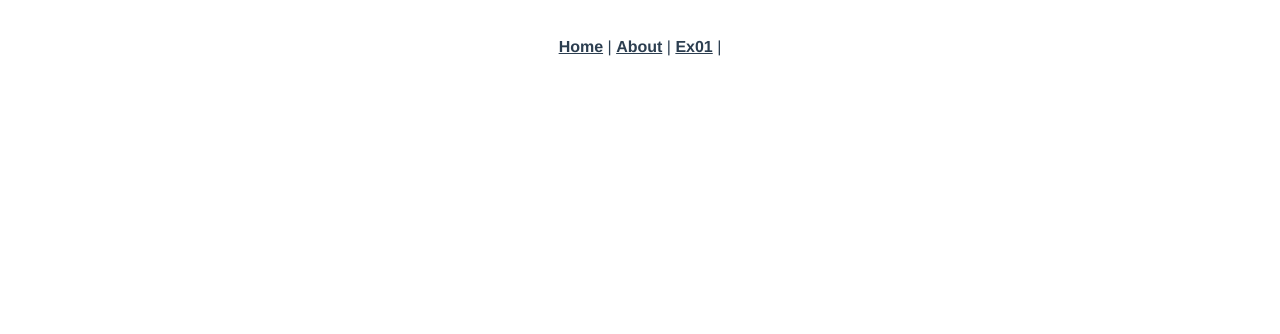
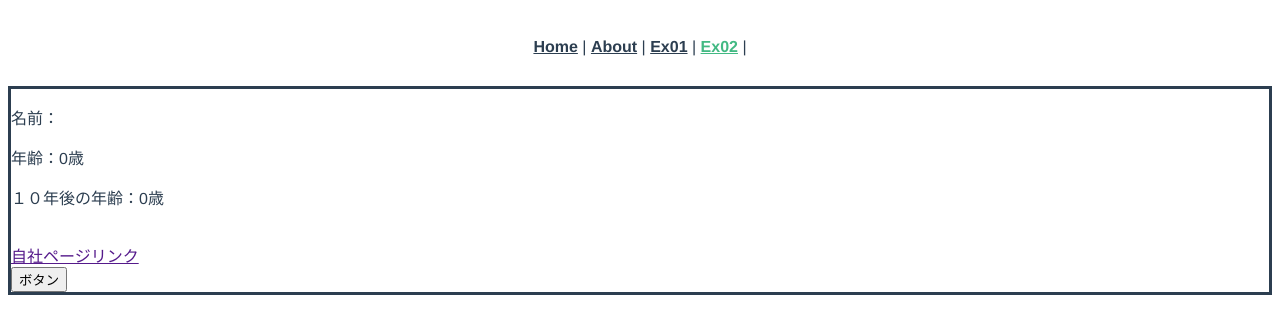
Before and after one commit to Mmy26/ex-vue-beginner, a Vue app: page /Ex02 in a window 1280 px wide. Shown: the top 334 px of the page. Built offline with nearby package versions, Linux system fonts and the light colour scheme.

Commit message:
演習２の実施

```diff
--- a/src/App.vue
+++ b/src/App.vue
@@ -4,6 +4,7 @@
       <router-link to="/">Home</router-link> |
       <router-link to="/about">About</router-link> |
       <router-link to="/Ex01">Ex01</router-link> |
+      <router-link to="/Ex02">Ex02</router-link> |
     </div>
     <router-view />
   </div>
--- a/src/views/Ex01.vue
+++ b/src/views/Ex01.vue
@@ -25,5 +25,6 @@
 <style scoped>
 div {
   text-align: left;
+  border: solid;
 }
 </style>
--- /dev/null
+++ b/src/views/Ex02.vue
@@ -0,0 +1,48 @@
+<template>
+  <div>
+    <p>名前：{{ myName }}</p>
+    <p>年齢：{{ myAge }}歳</p>
+    <p>１０年後の年齢：{{ myAgeAfter10 }}歳</p>
+    <span v-for="myHobby of myHobbies" v-bind:key="myHobby">{{ myHobby }}</span>
+    <br />
+    <a v-bind:href="url">自社ページリンク</a>
+    <img v-bind:src="imgUrl" /><br />
+    <button type="button" v-on:click="exist" v-bind:disabled="canNotPush">
+      ボタン
+    </button>
+  </div>
+</template>
+
+<script lang="ts">
+import { Component, Vue } from "vue-property-decorator";
+@Component
+export default class XXXComponent extends Vue {
+  private myName = "";
+  private myAge = 0;
+  private myAgeAfter10 = 0;
+  private myHobbies = new Array<string>();
+  private url = "";
+  private imgUrl = "";
+  private canNotPush = false;
+
+  exist(): void {
+    this.myName = "正村悠";
+    this.myAge = 28;
+    this.myAgeAfter10 = this.myAge + 10;
+    this.myHobbies = ["スイム ", "バイク ", "ラン "];
+    this.url = "https://www.rakus-partners.co.jp/";
+    this.imgUrl = "img/rakus.png";
+
+    if (!this.canNotPush) {
+      this.canNotPush = true;
+    }
+  }
+}
+</script>
+
+<style scoped>
+div {
+  text-align: left;
+  border: solid;
+}
+</style>
```
Also changed, not shown: src/router/index.ts (+5 -2 lines).
